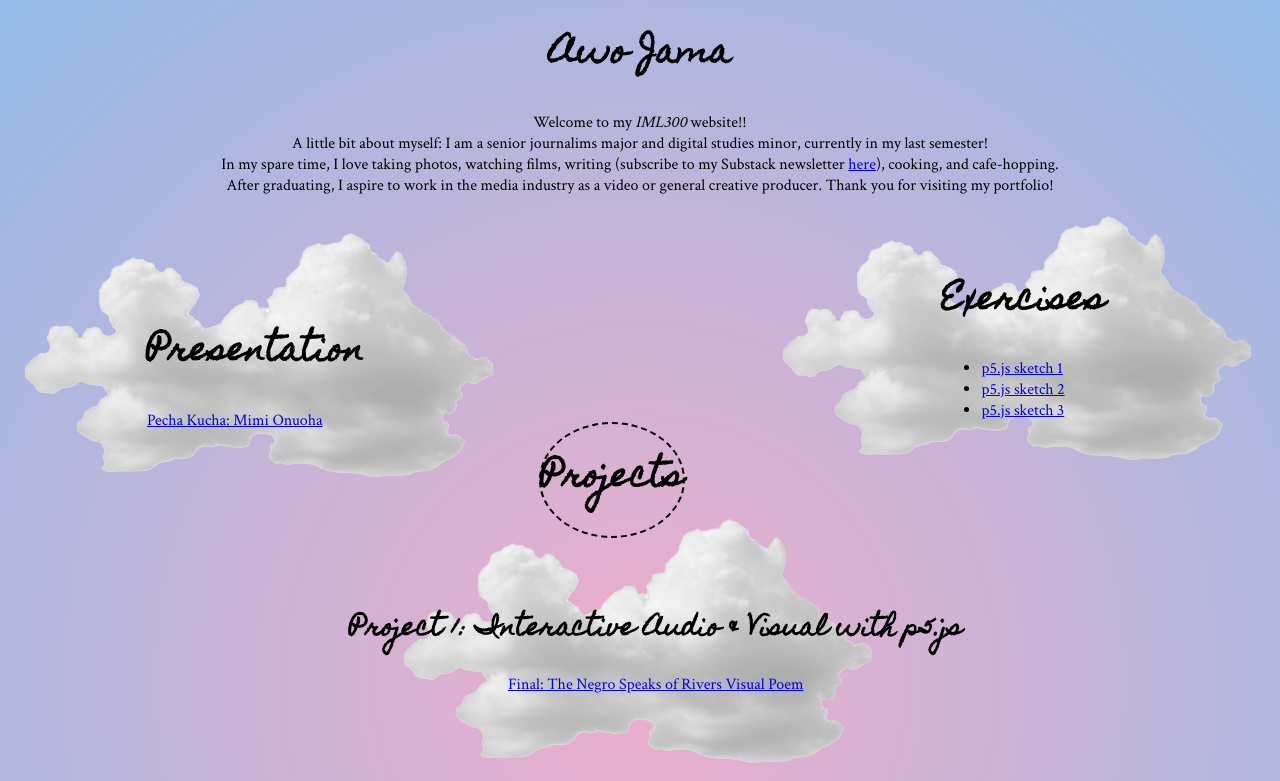
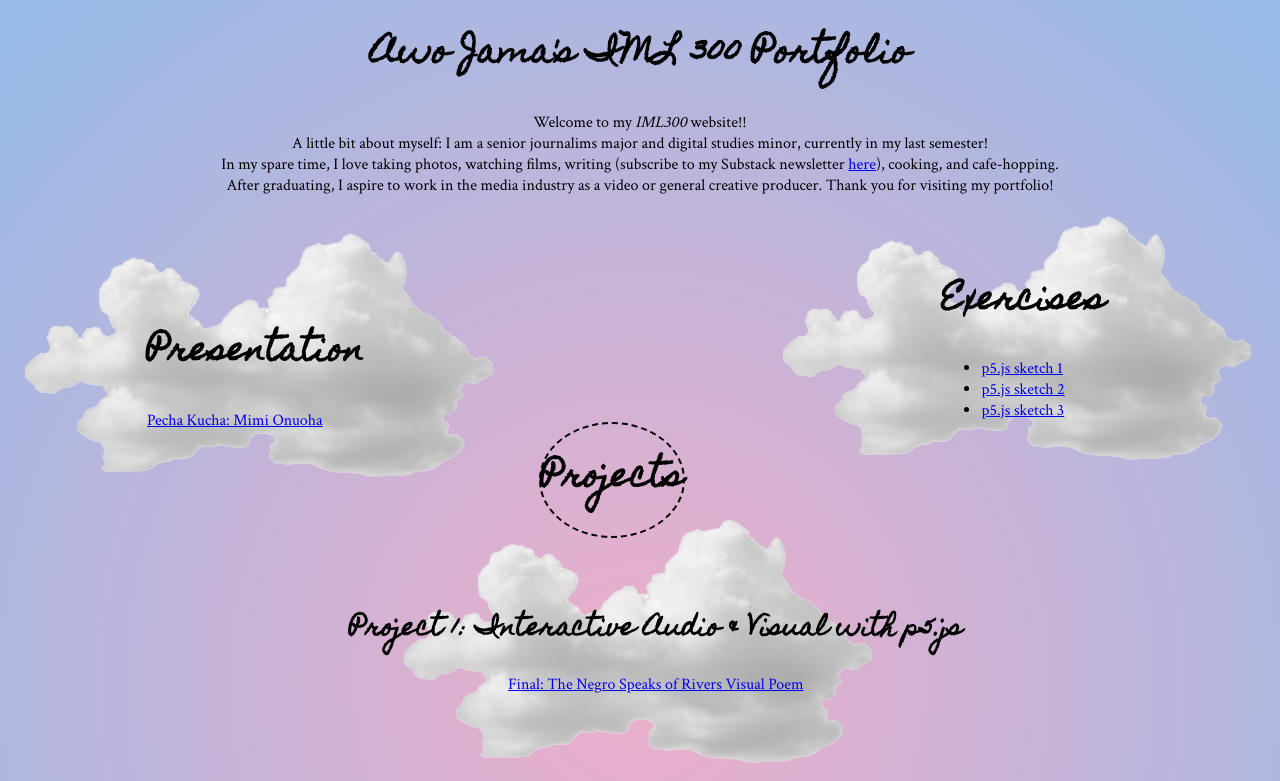
Before and after one commit to ajama99/iml300, a plain HTML site: page portfolio/index.html in a window 1280 px wide. Shown: the top 781 px of the page. Drawn offline with nearby package versions, Linux system fonts and the light colour scheme.

Commit message:
portfolio final final

```diff
--- a/portfolio/index.html
+++ b/portfolio/index.html
@@ -20,7 +20,7 @@
   <body>
     <div class = "heading">
       <!--Update with your name-->
-      <h1>Awo Jama</h1>
+      <h1>Awo Jama's IML 300 Portfolio</h1>
       <div class = "intro">
       <p>Welcome to my <i>IML300</i> website!!<br> A little bit about myself: I am a senior journalims major and digital studies minor, currently in my last semester! <br> In my spare time, I love taking photos, watching films, writing (subscribe to my Substack newsletter <a href="https://sadandwarm.substack.com/?utm_source=substack&utm_medium=web&utm_campaign=substack_profile&utm_source=%2Fprofile%2F10927035-awo&utm_medium=reader2">here</a>), cooking, and cafe-hopping.<br>After graduating, I aspire to work in the media industry as a video or general creative producer. Thank you for visiting my portfolio!  </p>
     </div>
```
